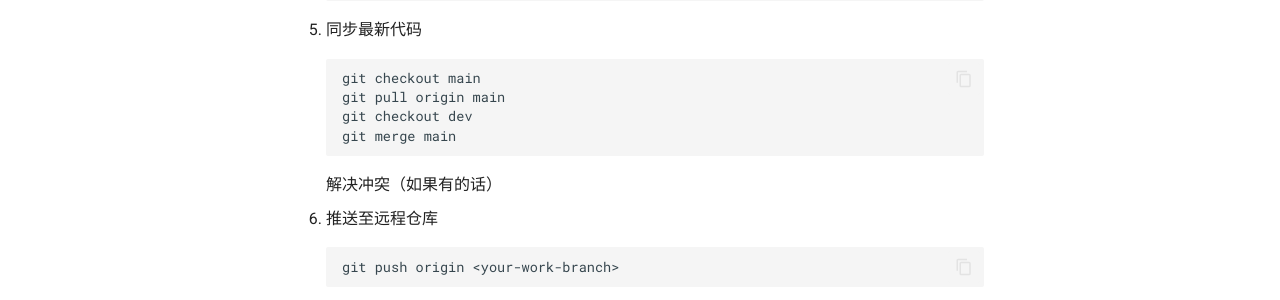
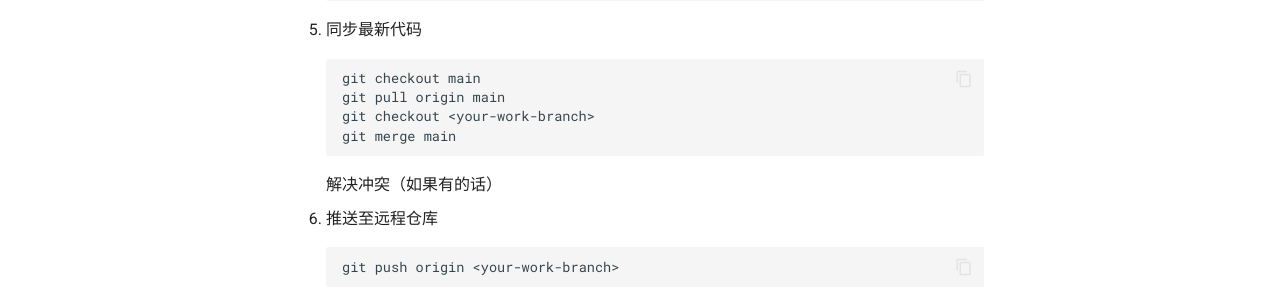
Before and after one commit to Gavver/CAUC-CSA.github.io, an MkDocs documentation site: the page built from docs/contributing/contributing.md, in a window 1280 px wide and 1364 px high. Shown: the part 938-1238 px from the top of the window. Built offline with MkDocs 1.6.1 and Material for MkDocs 9.7.7, drawn with Linux system fonts in a browser that asks for light colours.

Commit message:
修复提交指南中 <your-work-branch> 与 dev 混淆使用

````diff
--- a/docs/contributing/contributing.md
+++ b/docs/contributing/contributing.md
@@ -35,7 +35,7 @@
    ```bash
    git checkout main
    git pull origin main
-   git checkout dev
+   git checkout <your-work-branch>
    git merge main
    ```
    解决冲突（如果有的话）
````
